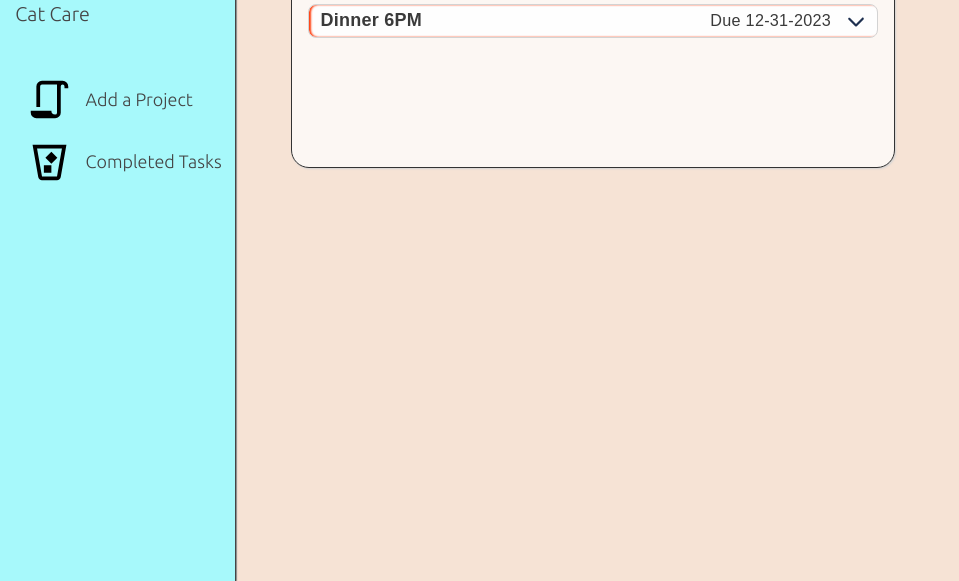
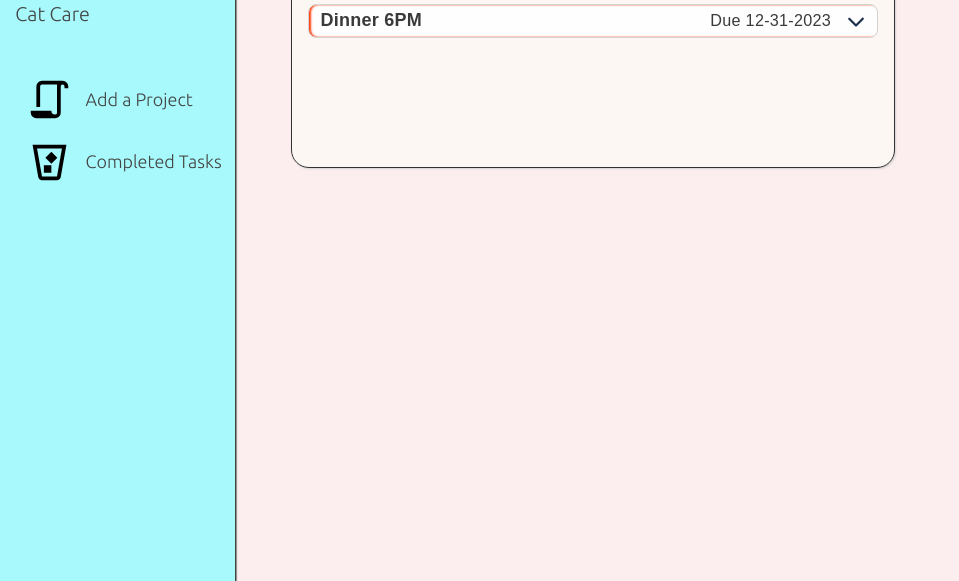
Before and after one commit to Slashmyaxl/to-do-list, a website built with webpack: page dist/index.html in a window 1280 px wide. Shown: the part 219-800 px from the top of the page, without its empty margins (0-959 px from the left). Built offline with Linux system fonts and the light colour scheme.

Commit message:
Adjust background color

```diff
--- a/src/styles.css
+++ b/src/styles.css
@@ -22,6 +22,7 @@
 
 body {
     min-height: 100vh;
+    height: 100%;
     min-width: 100vw;
     background: lightblue;
 }
@@ -29,7 +30,7 @@ body {
 .grid-container {
     min-height: 100vh;
     height: 100%;
-    background: hsl(26, 65%, 90%);
+    background: hsl(354, 75%, 96%);
     display: grid;
     grid-template-columns: max(236px, 16%) 1fr;
     column-gap: 5px;
```
Also changed, not shown: dist/main.js.
